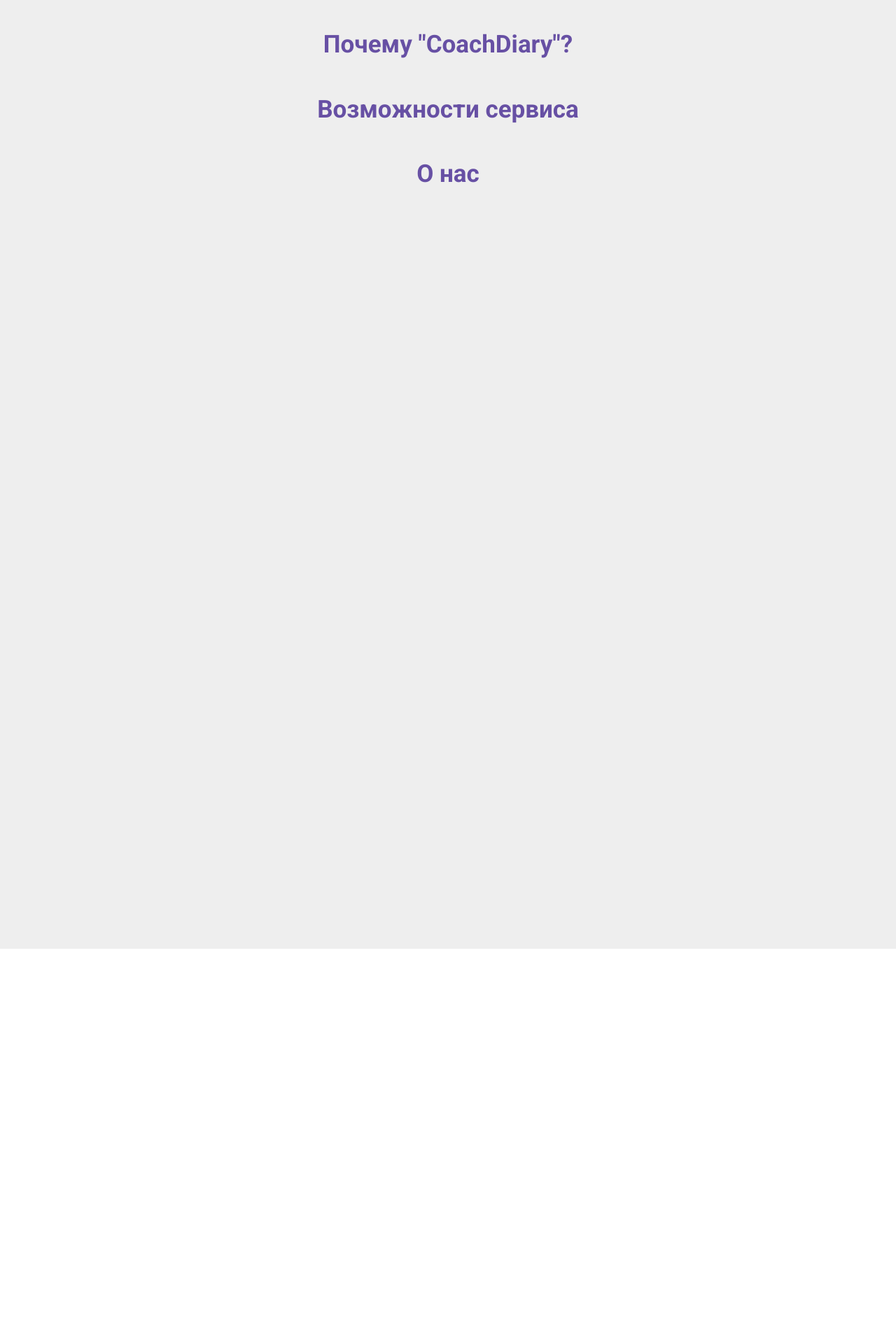
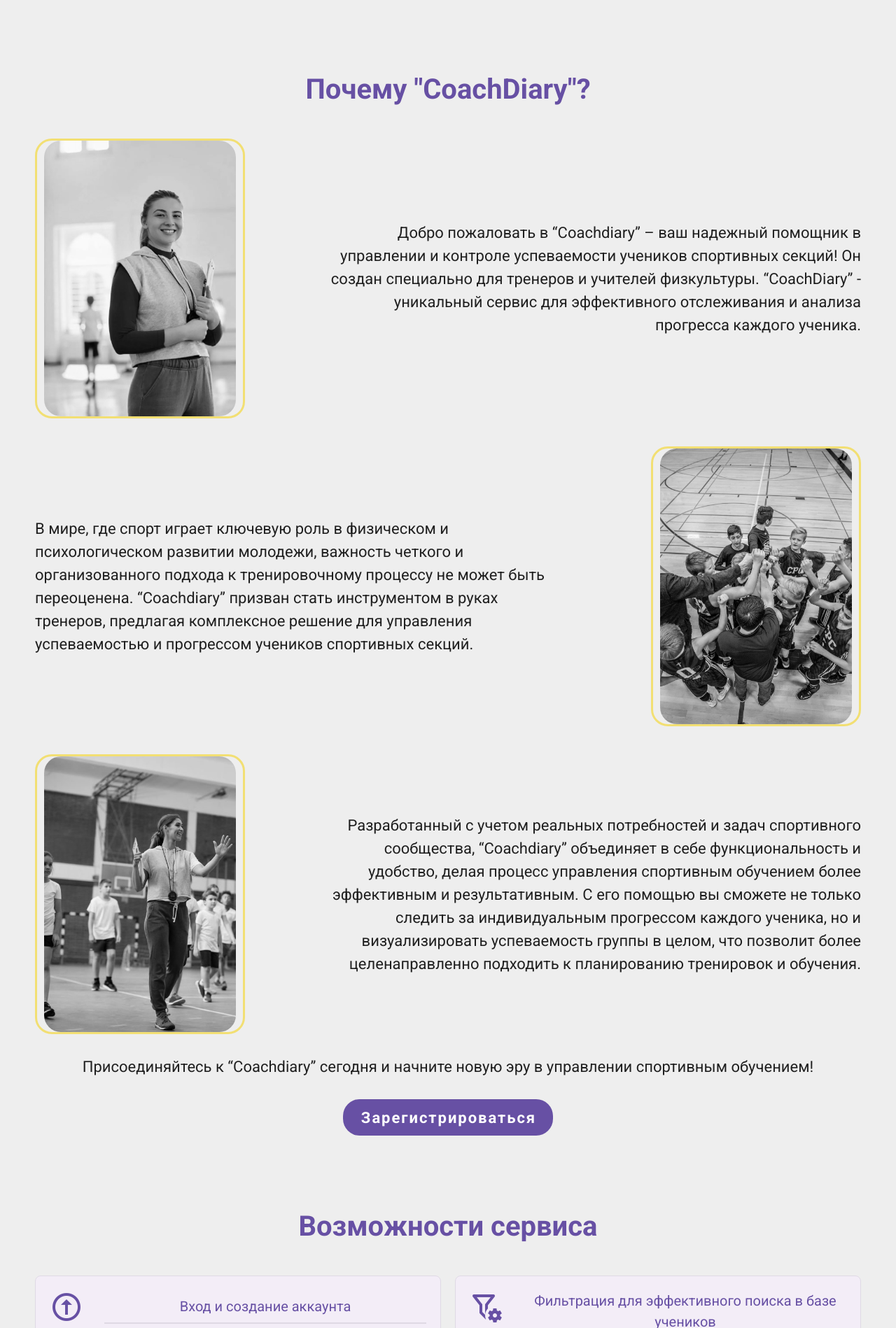
Before and after one commit to alexa0morgan/coachdiary_vue, a Vue app: page / in a window 1280 px wide. Shown: the part 802-2700 px from the top of the page at 70% size. Before the commit the page ends 2158 px from the top, so only its background shows below. Built offline with nearby package versions, Linux system fonts and the light colour scheme.

Commit message:
Завершено создание домашней страницы

```diff
--- a/index.html
+++ b/index.html
@@ -4,7 +4,7 @@
     <meta charset="UTF-8">
     <link rel="icon" href="/favicon.ico">
     <meta name="viewport" content="width=device-width, initial-scale=1.0">
-    <title>Vite App</title>
+    <title>Дневник Тренера</title>
   </head>
   <body>
     <div id="app"></div>
--- a/src/main.ts
+++ b/src/main.ts
@@ -33,6 +33,7 @@
         warning: '#FB8C00',
     },
     variables: {
+        'another-surface': '#dfd9e4',
         'border-color': '#000000',
         'border-opacity': 0.12,
         'high-emphasis-opacity': 0.87,
--- a/src/views/HomeView.vue
+++ b/src/views/HomeView.vue
@@ -1,6 +1,8 @@
 <!--suppress CssUnresolvedCustomProperty -->
 <script setup lang="ts">
 import AppBar from '@/components/AppBar.vue'
+import AboutSiteCart from '@/components/AboutSiteCard.vue'
+import CapabilitiesCard from '@/components/CapabilitiesCard.vue'
 </script>
 
 <template>
@@ -14,12 +16,88 @@
           культуры</p>
       </div>
     </v-img>
+    <section class="anchor-scroll" id="AboutSite">
+      <h2 class="header">Почему "CoachDiary"?</h2>
 
-    <h2 id="AboutSite" class="anchor-scroll header">Почему "CoachDiary"?</h2>
-    <h2 id="Capabilities" class="anchor-scroll header">Возможности сервиса</h2>
-    <h2 id="AboutUs" class="anchor-scroll header">О нас</h2>
-    <p style="height: 1080px"></p>
+      <AboutSiteCart src="/картинка.jpg">Добро пожаловать в “Coachdiary” – ваш надежный
+        помощник
+        в управлении и контроле успеваемости учеников спортивных секций! Он создан специально для тренеров и учителей
+        физкультуры. “CoachDiary” - уникальный сервис для эффективного отслеживания и анализа прогресса каждого ученика.
+      </AboutSiteCart>
+      <AboutSiteCart src="/jesse-orrico-mse1vdzZXjA-unsplash.jpg" mirrored>В мире, где спорт играет ключевую роль в
+        физическом и
+        психологическом развитии молодежи, важность четкого и организованного подхода к тренировочному процессу не может
+        быть переоценена. “Coachdiary” призван стать инструментом в руках тренеров, предлагая комплексное решение для
+        управления успеваемостью и прогрессом учеников спортивных секций.
+      </AboutSiteCart>
+      <AboutSiteCart src="/картинка2.jpg">Разработанный с учетом реальных потребностей и задач
+        спортивного сообщества, “Coachdiary” объединяет в себе функциональность и удобство, делая процесс управления
+        спортивным обучением более эффективным и результативным. С его помощью вы сможете не только следить за
+        индивидуальным прогрессом каждого ученика, но и визуализировать успеваемость группы в целом, что позволит более
+        целенаправленно подходить к планированию тренировок и обучения.
+      </AboutSiteCart>
+      <p class="text">Присоединяйтесь к “Coachdiary” сегодня и начните новую эру в управлении спортивным
+        обучением!</p>
+      <div class="text">
+        <v-btn class="join-btn" variant="flat" rounded size="x-large" :to="{name: 'login'}">Зарегистрироваться</v-btn>
+      </div>
+    </section>
+    <section class="anchor-scroll" id="Capabilities">
+      <h2 class="header">Возможности сервиса</h2>
+      <div class="cap-container">
+        <CapabilitiesCard icon="mdi-arrow-up-thin-circle-outline" title="Вход и создание аккаунта">Пользователи могут
+          создать собственный аккаунт на “Coachdiary”. Это обеспечит безопасность данных, и позволит каждому тренеру
+          персонализировать свой опыт использования платформы.
+        </CapabilitiesCard>
+        <CapabilitiesCard icon="mdi-filter-cog-outline" title="Фильтрация для эффективного поиска в базе учеников">Наш
+          инструмент позволит тренерам быстро находить нужную информацию о учениках, фильтруя данные по дисциплинам,
+          классам или результатам.
+          Такая функция облегчит планирование тренировок и отслеживание прогресса учеников!
+        </CapabilitiesCard>
+        <CapabilitiesCard icon="mdi-database-outline" title="Управление базой нормативов">Пользователь может создавать
+          таблицы нормативов, представленные спортивными федерациями или собственными тренировочными программами.
+          Нормативы возможно просматривать и обновлять в любое время!
+        </CapabilitiesCard>
+        <CapabilitiesCard icon="mdi-information-slab-circle-outline" title="Работа с информацией об учениках">Функционал
+          “CouchDiary” позволит удобно управлять информацией об учениках, включая их личные данные, спортивный класс,
+          достигнутые результаты и прогресс по нормативам.
+        </CapabilitiesCard>
+      </div>
+      <p class="text">Каждая из возможностей разработана с учетом потребностей тренеров и спортивных секций, поэтому
+        они
+        максимально
+        облегчают управление тренировочным процессом и отслеживанием успеваемости учеников.<br><br>
+
+        “Coachdiary” стремится предоставить инструменты для создания оптимальной тренировочной среды, способствующей
+        развитию и достижению лучших результатов.</p>
+    </section>
+
+    <section class="anchor-scroll" id="AboutUs">
+      <h2 class="header">О нас</h2>
+      <p class="text" style="text-align: left">Мы — группа студентов, увлеченных идеей создания эффективных решений для
+        тренеров и учителей физкультуры. Веря в силу спорта как средства для развития и самосовершенствования, мы решили
+        применить наши знания и навыки в программировании для создания Coachdiary.
+        <br>
+        <br>
+        В процессе разработки Coachdiary, мы не только применили наши академические знания, но и учились на реальных
+        задачах и вызовах. Каждый из нас внес уникальный вклад в проект, сочетая в себе разнообразные навыки и интересы
+        — от веб-дизайна до программирования и анализа данных. Работая над Coachdiary, мы стремились создать инструмент,
+        который был бы не только функциональным и удобным в использовании, но и вдохновлял пользователей на постоянное
+        улучшение и достижение целей.
+        <br>
+        <br>
+        Наша миссия превышает рамки создания просто еще одного веб-сервиса. Мы хотим вдохновить спортивное сообщество на
+        использование цифровых технологий как средства для улучшения тренировочного процесса, повышения мотивации и, в
+        конечном итоге, достижения лучших результатов. Мы верим, что Coachdiary может стать мостом между традиционными
+        методами тренировок и современными технологическими решениями, делая спорт более доступным и эффективным для
+        всех.</p>
+    </section>
+
   </v-main>
+  <v-footer class="bg-grey-lighten-1 pt-7 text-center d-block">
+    2024 — <strong>CoachDiary</strong>
+  </v-footer>
+
 
 </template>
 
@@ -65,10 +143,59 @@
   max-width: 100%;
 }
 
-.header{
-  padding-top: 40px;
+section {
+  padding-top: 60px;
+  margin: 40px 50px;
+  font-size: 22px;
+}
+
+.header {
   text-align: center;
-  font-size: 35px;
+  font-size: 40px;
   color: rgb(var(--v-theme-primary));
+  margin-bottom: 40px;
+}
+
+.text {
+  text-align: center;
+  padding: 0 10px;
+  margin: 30px auto 0;
+  max-width: 1200px;
+}
+
+.join-btn {
+  font-size: 22px;
+}
+
+.cap-container {
+  display: grid;
+  grid-template-columns: 1fr 1fr;
+  gap: 20px;
+}
+
+@media (max-width: 800px) {
+  .main-header {
+    font-size: 60px;
+  }
+
+  .describe {
+    font-size: 20px;
+  }
+
+  .cap-container {
+    grid-template-columns: 1fr;
+  }
+
+  section {
+    margin: 30px 10px;
+  }
+
+  .text {
+    font-size: 16px;
+  }
+
+  .join-btn {
+    font-size: 16px;
+  }
 }
 </style>
```
Also changed, not shown: public/картинка.jpg (added), public/картинка2.jpg (added).
